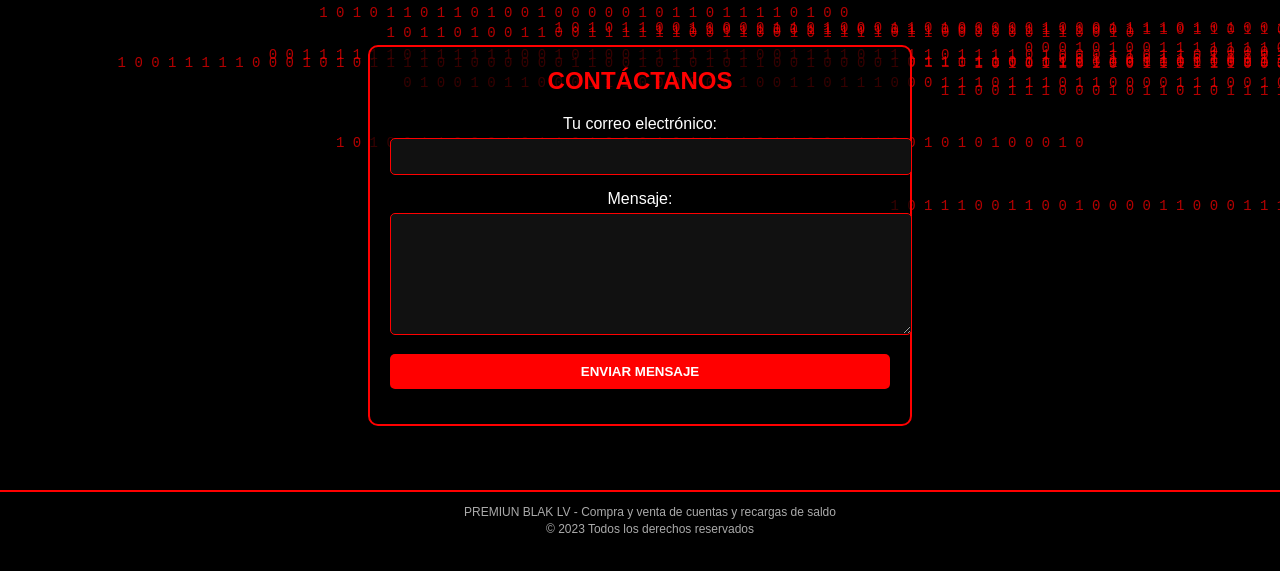
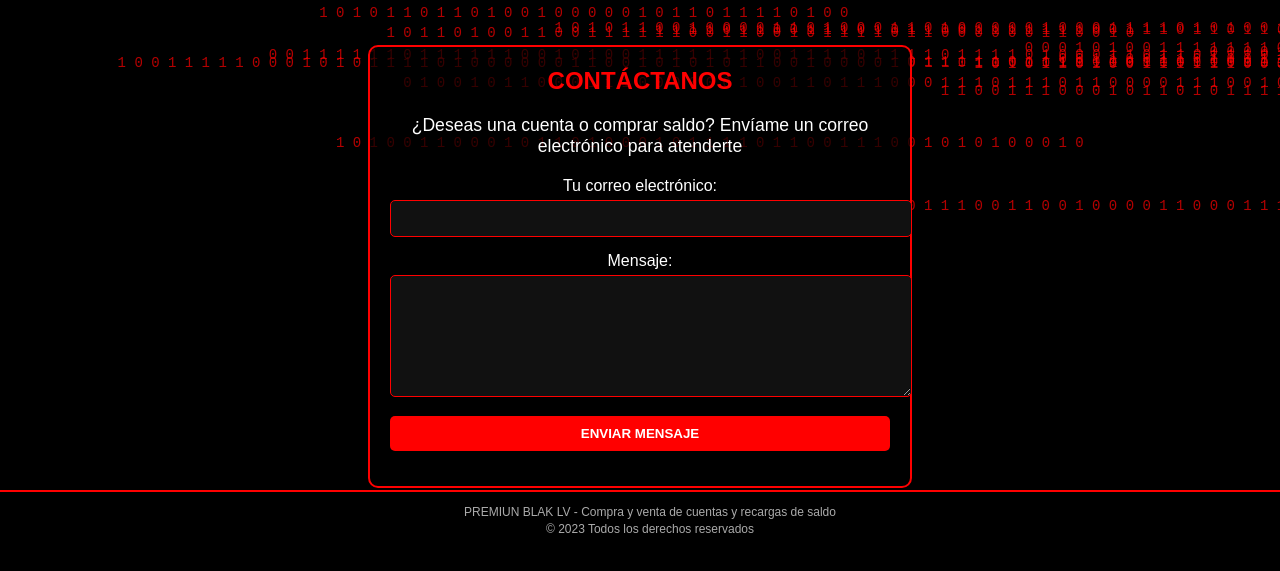
Before and after one commit to PhantomVexPages/Premiunblackventas, a plain HTML site: page index.html in a window 1280 px wide. Shown: the part 251-822 px from the top of the page. Drawn offline with Linux system fonts and the light colour scheme.

Commit message:
Update index.html

```diff
--- a/index.html
+++ b/index.html
@@ -14,7 +14,6 @@
             overflow-x: hidden;
         }
 
-        /* Animación de código binario */
         .binary-background {
             position: fixed;
             top: 0;
@@ -135,7 +134,6 @@
             font-weight: bold;
         }
 
-        /* Estilos para el formulario de contacto */
         .contact-form {
             max-width: 500px;
             margin: 30px auto;
@@ -149,6 +147,13 @@
             color: #ff0000;
             text-align: center;
             margin-top: 0;
+        }
+
+        .contact-description {
+            text-align: center;
+            margin-bottom: 20px;
+            color: #fff;
+            font-size: 1.1em;
         }
 
         .form-group {
@@ -277,6 +282,9 @@
         <!-- Formulario de contacto -->
         <div class="contact-form">
             <h2>CONTÁCTANOS</h2>
+            <div class="contact-description">
+                ¿Deseas una cuenta o comprar saldo? Envíame un correo electrónico para atenderte
+            </div>
             <form id="emailForm">
                 <div class="form-group">
                     <label for="email">Tu correo electrónico:</label>
@@ -351,15 +359,11 @@
                     return;
                 }
 
-                // Envío del formulario (simulado)
+                // Envío del formulario
                 statusMessage.textContent = 'Enviando mensaje...';
                 statusMessage.className = 'status-message';
 
-                // Simulamos un envío con setTimeout
                 setTimeout(function() {
-                    // Aquí normalmente harías una petición a un servidor
-                    // Para este ejemplo, simulamos el envío
-
                     // Crear el enlace mailto
                     const subject = "Mensaje desde PREMIUN BLAK LV";
                     const body = `Correo del remitente: ${email}%0D%0A%0D%0AMensaje:%0D%0A${message}`;
```
